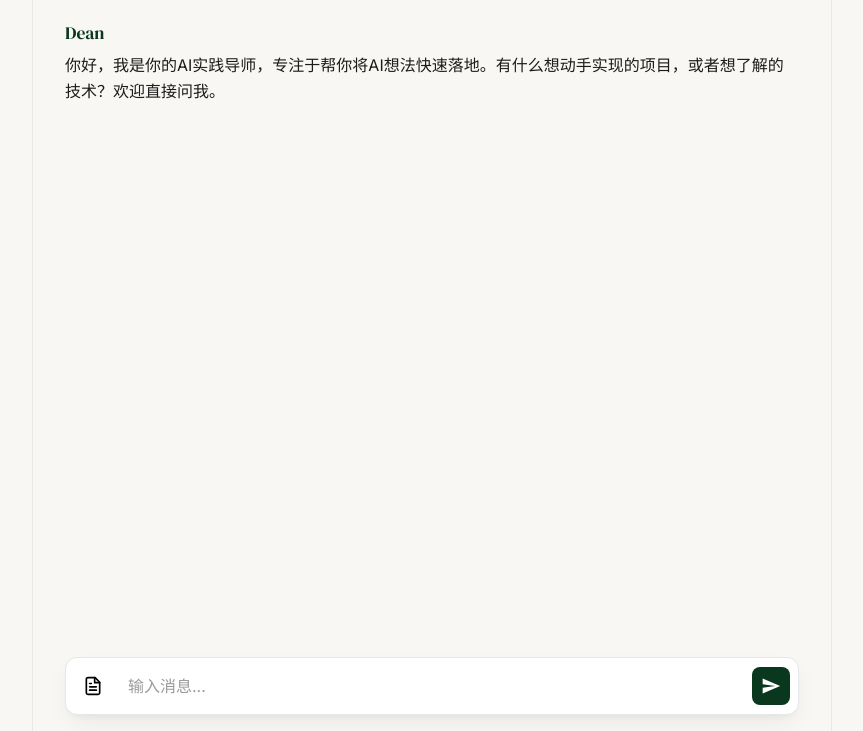
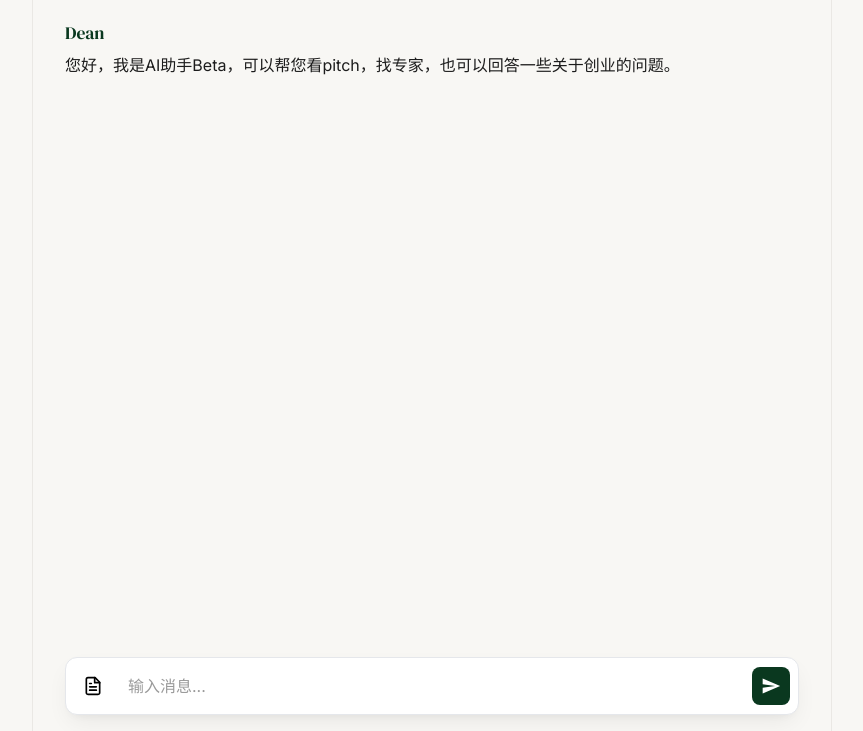
Before and after one commit to Xingze-Wang/0729pptv, a website: page chatbotsetup1/public/index.html in a window 1280 px wide. Shown: the part 69-800 px from the top of the page, without its empty margins (208-1071 px from the left). Drawn offline with Linux system fonts and the light colour scheme.

Commit message:
Update index.html

```diff
--- a/chatbotsetup1/public/index.html
+++ b/chatbotsetup1/public/index.html
@@ -23,7 +23,7 @@
       <div class="chat-message">
         <p class="message-sender ai">Dean</p>
         <div class="message-content">
-          <p>你好，我是你的AI实践导师，专注于帮你将AI想法快速落地。有什么想动手实现的项目，或者想了解的技术？欢迎直接问我。</p>
+          <p>您好，我是AI助手Beta，可以帮您看pitch，找专家，也可以回答一些关于创业的问题。</p>
         </div>
       </div>
     </div>
```
